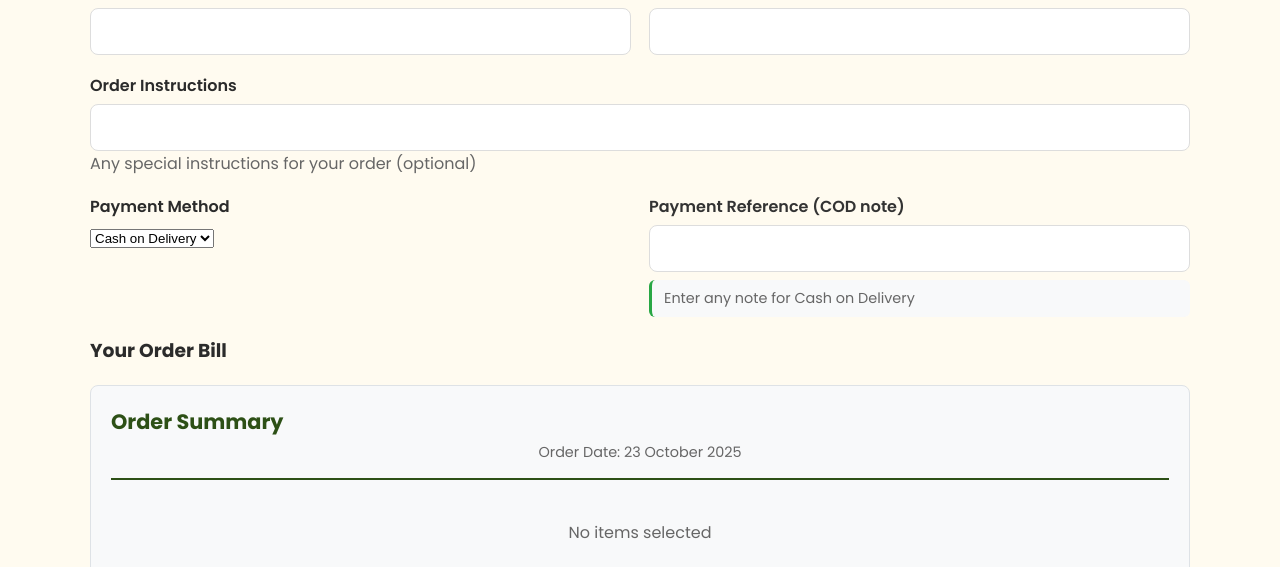
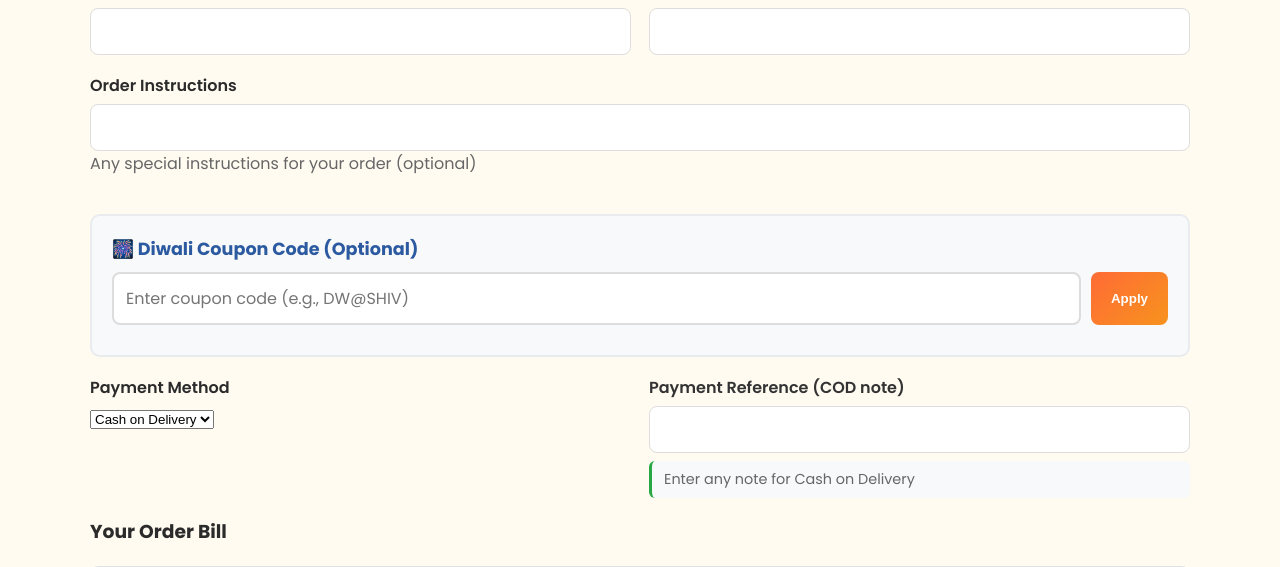
Before and after one commit to Shourya-Bhosale/Project1, a Django app: page /order/ in a window 1280 px wide. Shown: the part 585-1152 px from the top of the page. Run offline with Django 5.2, Linux system fonts and the light colour scheme; some libraries are stand-ins or nearby versions.

Commit message:
Add Diwali coupon code DW@SHIV with 5% discount functionality
- Added promotional banner at top of homepage with coupon code announcement
- Added coupon code input field in order form with festive styling
- Implemented 5% discount calculation for DW@SHIV coupon code
- Added real-time coupon validation with success/error messages
- Updated total amount calculation to include discount
- Enhanced user experience with festive Diwali theme

```diff
--- a/store/templates/store/home.html
+++ b/store/templates/store/home.html
@@ -268,6 +268,11 @@
     </style>
 </head>
 <body>
+
+    <!-- Diwali Promo Banner -->
+    <div style="background: linear-gradient(135deg, #ff6b35, #f7931e, #ffd700); color: white; text-align: center; padding: 10px; font-weight: bold; font-size: 1.1em; box-shadow: 0 2px 10px rgba(255, 107, 53, 0.3);">
+        🎆 5% OFF - Use Special Promo Code <strong>DW@SHIV</strong> This Diwali Season! 🎆
+    </div>
 
     <header class="header-container">
         <img src="{% static 'store/images/Shiv Logo (1).png' %}" alt="SHIV Logo" class="header-logo" />
--- a/store/templates/store/order.html
+++ b/store/templates/store/order.html
@@ -268,6 +268,18 @@
                         {{ form.notes }}
                         <div class="muted">Any special instructions for your order (optional)</div>
                     </div>
+
+                    <!-- Coupon Code Section -->
+                    <div class="full" style="background: #f8f9fa; padding: 20px; border-radius: 10px; border: 2px solid #e9ecef; margin-top: 20px;">
+                        <label style="color: #2c5aa0; font-weight: bold; font-size: 1.1em;">🎆 Diwali Coupon Code (Optional)</label>
+                        <div style="display: flex; gap: 10px; margin-top: 10px;">
+                            <input type="text" id="coupon_code" name="coupon_code" placeholder="Enter coupon code (e.g., DW@SHIV)" style="flex: 1; padding: 12px; border: 2px solid #ddd; border-radius: 8px; font-size: 1em;" onchange="applyCoupon()">
+                            <button type="button" onclick="applyCoupon()" style="background: linear-gradient(135deg, #ff6b35, #f7931e); color: white; padding: 12px 20px; border: none; border-radius: 8px; font-weight: bold; cursor: pointer; transition: transform 0.3s ease;" onmouseover="this.style.transform='scale(1.05)'" onmouseout="this.style.transform='scale(1)'">
+                                Apply
+                            </button>
+                        </div>
+                        <div id="coupon_message" style="margin-top: 10px; font-size: 0.9em;"></div>
+                    </div>
                     <div>
                         <label>Payment Method</label>
                         {{ form.payment_method }}
@@ -275,12 +287,12 @@
 
                     <!-- Online Payment Section -->
                     <div class="online-payment-section" id="onlinePaymentSection" style="display:none; padding: 20px; background: #f8f9fa; border: 1px solid #dee2e6; border-radius: 8px; margin: 10px 0;">
-                        <div class="payment-info">
+                            <div class="payment-info">
                             <h4 style="margin-bottom: 15px; color: #2d5016;">💳 Secure Online Payment</h4>
                             <p style="margin-bottom: 15px;">Pay securely online - Accepts all major cards, UPI, net banking, and wallets</p>
                             <div class="payment-amount" style="margin-bottom: 15px;">
                                 <strong>Amount to Pay: ₹<span id="onlinePaymentAmount">0</span></strong>
-                            </div>
+                                </div>
                             <button type="button" id="onlinePaymentBtn" class="btn btn-primary" style="padding: 12px 24px; font-size: 16px; background: #2d5016; color: white; border: none; border-radius: 4px; cursor: pointer;">
                                 Pay Now
                                 </button>
@@ -308,7 +320,7 @@
 
                     <div class="bill-items" id="bill-items">
                         <!-- Bill items will be populated by JavaScript -->
-                    </div>
+                            </div>
 
                     <div class="bill-total">
                         <div class="total-line">
@@ -397,8 +409,33 @@
             // Update bill display
             updateBillDisplay(billItems, total);
 
+            // Apply coupon discount if valid
+            const couponCode = document.getElementById('coupon_code').value.trim().toUpperCase();
+            let finalTotal = total;
+            if (couponCode === 'DW@SHIV') {
+                const discount = Math.round(total * 0.05); // 5% discount
+                finalTotal = total - discount;
+            }
+
             // Update payment amounts
-            document.getElementById('onlinePaymentAmount').textContent = total;
+            document.getElementById('onlinePaymentAmount').textContent = finalTotal;
+        }
+
+        function applyCoupon() {
+            const couponCode = document.getElementById('coupon_code').value.trim().toUpperCase();
+            const messageDiv = document.getElementById('coupon_message');
+
+            if (couponCode === 'DW@SHIV') {
+                messageDiv.innerHTML = '<span style="color: #28a745; font-weight: bold;">✅ Coupon Applied! 5% Diwali Discount Applied!</span>';
+                messageDiv.style.color = '#28a745';
+                updateTotalAmount(); // Recalculate with discount
+            } else if (couponCode === '') {
+                messageDiv.innerHTML = '';
+                updateTotalAmount(); // Recalculate without discount
+            } else {
+                messageDiv.innerHTML = '<span style="color: #dc3545; font-weight: bold;">❌ Invalid coupon code. Try DW@SHIV for 5% off!</span>';
+                messageDiv.style.color = '#dc3545';
+            }
         }
 
         // Update bill display
```
